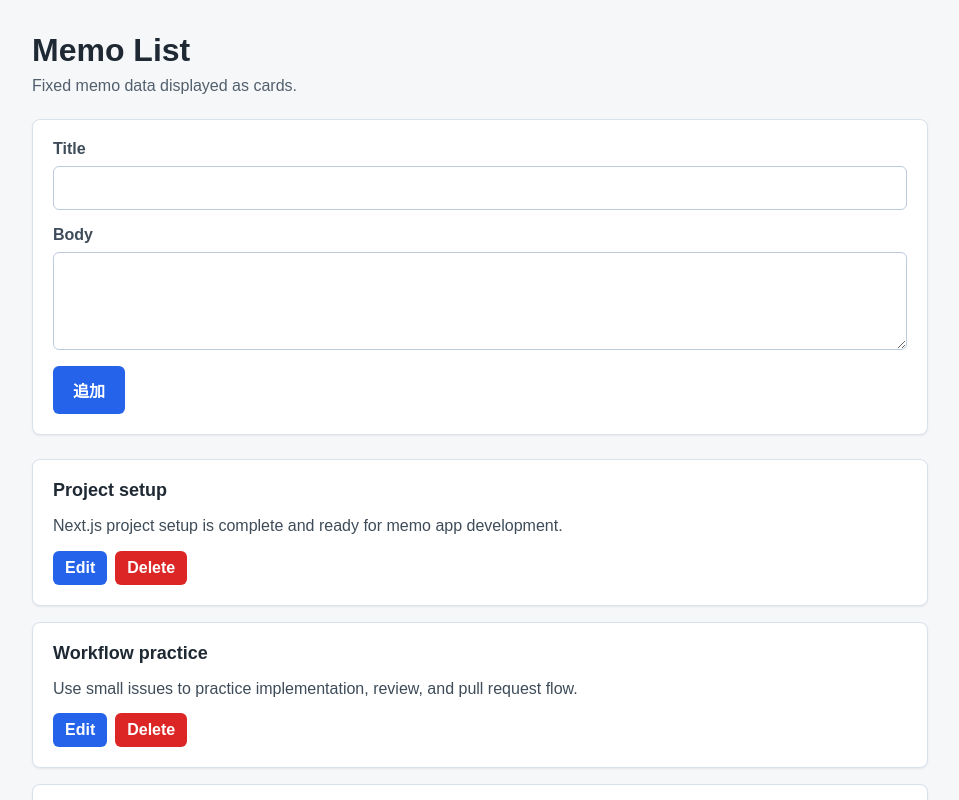
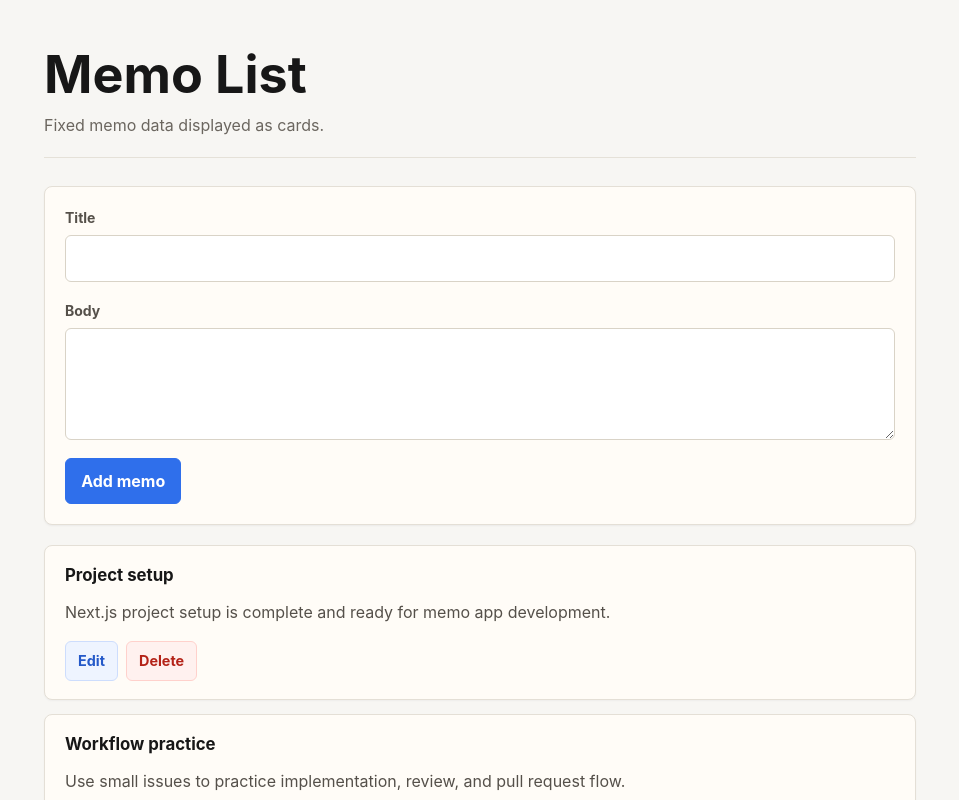
Before and after one commit to mae134/codex-playground, a Next.js app: page / in a window 1280 px wide. Shown: the top 800 px of the page, without its empty margins (160-1119 px from the left). Built offline with nearby package versions, Linux system fonts and the light colour scheme.

Commit message:
feat: improve memo app ui

```diff
--- a/app/components/MemoForm.tsx
+++ b/app/components/MemoForm.tsx
@@ -38,7 +38,7 @@ export function MemoForm({ onAddMemo }: MemoFormProps) {
         />
       </label>
 
-      <button type="submit">追加</button>
+      <button type="submit">Add memo</button>
     </form>
   );
 }
--- a/app/globals.css
+++ b/app/globals.css
@@ -1,27 +1,45 @@
 :root {
   color-scheme: light;
-  font-family: Arial, Helvetica, sans-serif;
-  background: #f6f7f9;
-  color: #1f2933;
+  font-family:
+    Inter, ui-sans-serif, system-ui, -apple-system, BlinkMacSystemFont, "Segoe UI",
+    sans-serif;
+  background: #f7f6f3;
+  color: #262626;
+  line-height: 1.5;
 }
 
 * {
   box-sizing: border-box;
 }
 
+html {
+  background: #f7f6f3;
+}
+
 body {
   margin: 0;
-  background: #f6f7f9;
+  min-width: 320px;
+  background: #f7f6f3;
 }
 
 main {
   min-height: 100vh;
 }
 
+button,
+input,
+textarea {
+  font: inherit;
+}
+
+button {
+  min-height: 2.5rem;
+}
+
 .memo-page {
-  width: min(100%, 960px);
+  width: min(100%, 920px);
   margin: 0 auto;
-  padding: 2rem;
+  padding: 3rem 1.5rem;
 }
 
 h1,
@@ -33,119 +51,159 @@ p {
 
 .page-header {
   display: grid;
-  gap: 0.5rem;
-  margin-bottom: 1.5rem;
+  gap: 0.625rem;
+  margin-bottom: 1.75rem;
+  padding-bottom: 1.25rem;
+  border-bottom: 1px solid #e5e1d8;
 }
 
 .page-header h1 {
-  font-size: 2rem;
+  color: #171717;
+  font-size: clamp(2rem, 6vw, 3.25rem);
+  font-weight: 750;
+  line-height: 1.05;
+  letter-spacing: 0;
 }
 
 .page-header p {
-  color: #52606d;
+  max-width: 36rem;
+  color: #6b665f;
+  font-size: 1rem;
 }
 
 .memo-form {
   display: grid;
-  gap: 1rem;
-  margin-bottom: 1.5rem;
+  gap: 1.125rem;
+  margin-bottom: 1.25rem;
   padding: 1.25rem;
-  background: #ffffff;
-  border: 1px solid #d9e2ec;
+  background: #fffcf7;
+  border: 1px solid #e4dfd6;
   border-radius: 8px;
-  box-shadow: 0 1px 2px rgb(31 41 51 / 0.08);
+  box-shadow: 0 1px 2px rgb(15 23 42 / 0.05);
 }
 
-.memo-form label {
+.memo-form label,
+.memo-edit-field {
   display: grid;
-  gap: 0.5rem;
-  color: #3e4c59;
-  font-weight: 700;
+  gap: 0.45rem;
+  color: #55504a;
+  font-size: 0.875rem;
+  font-weight: 650;
 }
 
 .memo-form input,
-.memo-form textarea {
+.memo-form textarea,
+.memo-edit-field input,
+.memo-edit-field textarea {
   width: 100%;
-  padding: 0.75rem;
-  color: #1f2933;
-  font: inherit;
+  padding: 0.75rem 0.875rem;
+  color: #262626;
   font-weight: 400;
   background: #ffffff;
-  border: 1px solid #bcccdc;
+  border: 1px solid #d9d3c7;
   border-radius: 6px;
+  outline: none;
+  transition:
+    border-color 160ms ease,
+    box-shadow 160ms ease,
+    background-color 160ms ease;
 }
 
-.memo-form textarea {
+.memo-form input:hover,
+.memo-form textarea:hover,
+.memo-edit-field input:hover,
+.memo-edit-field textarea:hover {
+  border-color: #bfb7aa;
+}
+
+.memo-form input:focus,
+.memo-form textarea:focus,
+.memo-edit-field input:focus,
+.memo-edit-field textarea:focus {
+  border-color: #2f6feb;
+  box-shadow: 0 0 0 3px rgb(47 111 235 / 0.14);
+}
+
+.memo-form textarea,
+.memo-edit-field textarea {
+  min-height: 7rem;
   resize: vertical;
 }
 
 .memo-form button {
   width: fit-content;
-  padding: 0.75rem 1.25rem;
+  padding: 0.625rem 0.95rem;
   color: #ffffff;
-  font: inherit;
-  font-weight: 700;
-  background: #2563eb;
-  border: 0;
+  font-weight: 650;
+  background: #2f6feb;
+  border: 1px solid #2f6feb;
   border-radius: 6px;
   cursor: pointer;
+  transition:
+    background-color 160ms ease,
+    border-color 160ms ease,
+    box-shadow 160ms ease,
+    transform 160ms ease;
 }
 
 .memo-form button:hover {
-  background: #1d4ed8;
+  background: #2459c9;
+  border-color: #2459c9;
+}
+
+.memo-form button:focus-visible {
+  outline: none;
+  box-shadow: 0 0 0 3px rgb(47 111 235 / 0.22);
+}
+
+.memo-form button:active {
+  transform: translateY(1px);
 }
 
 .memo-list {
   display: grid;
-  gap: 1rem;
+  gap: 0.875rem;
 }
 
 .memo-card {
   display: grid;
-  gap: 0.75rem;
-  padding: 1.25rem;
-  background: #ffffff;
-  border: 1px solid #d9e2ec;
+  gap: 0.8rem;
+  padding: 1.125rem 1.25rem;
+  background: #fffcf7;
+  border: 1px solid #e4dfd6;
   border-radius: 8px;
-  box-shadow: 0 1px 2px rgb(31 41 51 / 0.08);
+  box-shadow: 0 1px 2px rgb(15 23 42 / 0.04);
+  transition:
+    border-color 160ms ease,
+    box-shadow 160ms ease,
+    transform 160ms ease;
+}
+
+.memo-card:hover {
+  border-color: #d4ccc0;
+  box-shadow: 0 8px 24px rgb(15 23 42 / 0.07);
+  transform: translateY(-1px);
 }
 
 .memo-card h2 {
-  font-size: 1.125rem;
+  color: #171717;
+  font-size: 1.05rem;
+  font-weight: 700;
+  line-height: 1.35;
+  letter-spacing: 0;
 }
 
 .memo-card p {
-  color: #3e4c59;
-  line-height: 1.6;
+  color: #55504a;
+  line-height: 1.65;
+  overflow-wrap: anywhere;
 }
 
 .memo-card-actions {
   display: flex;
   flex-wrap: wrap;
   gap: 0.5rem;
-}
-
-.memo-edit-field {
-  display: grid;
-  gap: 0.5rem;
-  color: #3e4c59;
-  font-weight: 700;
-}
-
-.memo-edit-field input,
-.memo-edit-field textarea {
-  width: 100%;
-  padding: 0.75rem;
-  color: #1f2933;
-  font: inherit;
-  font-weight: 400;
-  background: #ffffff;
-  border: 1px solid #bcccdc;
-  border-radius: 6px;
-}
-
-.memo-edit-field textarea {
-  resize: vertical;
+  margin-top: 0.125rem;
 }
 
 .memo-edit-button,
@@ -154,45 +212,98 @@ p {
 .memo-delete-button {
   width: fit-content;
   padding: 0.5rem 0.75rem;
-  font: inherit;
-  font-weight: 700;
-  border: 0;
+  font-size: 0.9rem;
+  font-weight: 650;
+  border: 1px solid transparent;
   border-radius: 6px;
   cursor: pointer;
+  transition:
+    background-color 160ms ease,
+    border-color 160ms ease,
+    box-shadow 160ms ease,
+    color 160ms ease,
+    transform 160ms ease;
+}
+
+.memo-edit-button:focus-visible,
+.memo-save-button:focus-visible,
+.memo-cancel-button:focus-visible,
+.memo-delete-button:focus-visible {
+  outline: none;
+  box-shadow: 0 0 0 3px rgb(47 111 235 / 0.18);
+}
+
+.memo-edit-button:active,
+.memo-save-button:active,
+.memo-cancel-button:active,
+.memo-delete-button:active {
+  transform: translateY(1px);
 }
 
 .memo-edit-button {
-  color: #ffffff;
-  background: #2563eb;
+  color: #2459c9;
+  background: #eef4ff;
+  border-color: #cdddfd;
 }
 
 .memo-edit-button:hover {
-  background: #1d4ed8;
+  background: #dfeaff;
+  border-color: #b7cdfb;
 }
 
 .memo-save-button {
   color: #ffffff;
-  background: #15803d;
+  background: #27834f;
+  border-color: #27834f;
 }
 
 .memo-save-button:hover {
-  background: #166534;
+  background: #1f6f42;
+  border-color: #1f6f42;
 }
 
 .memo-cancel-button {
-  color: #1f2933;
-  background: #e5e7eb;
+  color: #3f3a34;
+  background: #f0ede7;
+  border-color: #ddd6cb;
 }
 
 .memo-cancel-button:hover {
-  background: #d1d5db;
+  background: #e6e1d8;
+  border-color: #cfc6b9;
 }
 
 .memo-delete-button {
-  color: #ffffff;
-  background: #dc2626;
+  color: #b42318;
+  background: #fff1ef;
+  border-color: #ffd1cc;
 }
 
 .memo-delete-button:hover {
-  background: #b91c1c;
+  color: #8f1d15;
+  background: #ffe2de;
+  border-color: #ffb8b0;
 }
+
+@media (max-width: 640px) {
+  .memo-page {
+    padding: 2rem 1rem;
+  }
+
+  .page-header {
+    margin-bottom: 1.25rem;
+  }
+
+  .memo-form,
+  .memo-card {
+    padding: 1rem;
+  }
+
+  .memo-form button,
+  .memo-edit-button,
+  .memo-save-button,
+  .memo-cancel-button,
+  .memo-delete-button {
+    width: 100%;
+  }
+}
```
Also changed, not shown: 2 other files (tests, documents, lock files or other folders).
